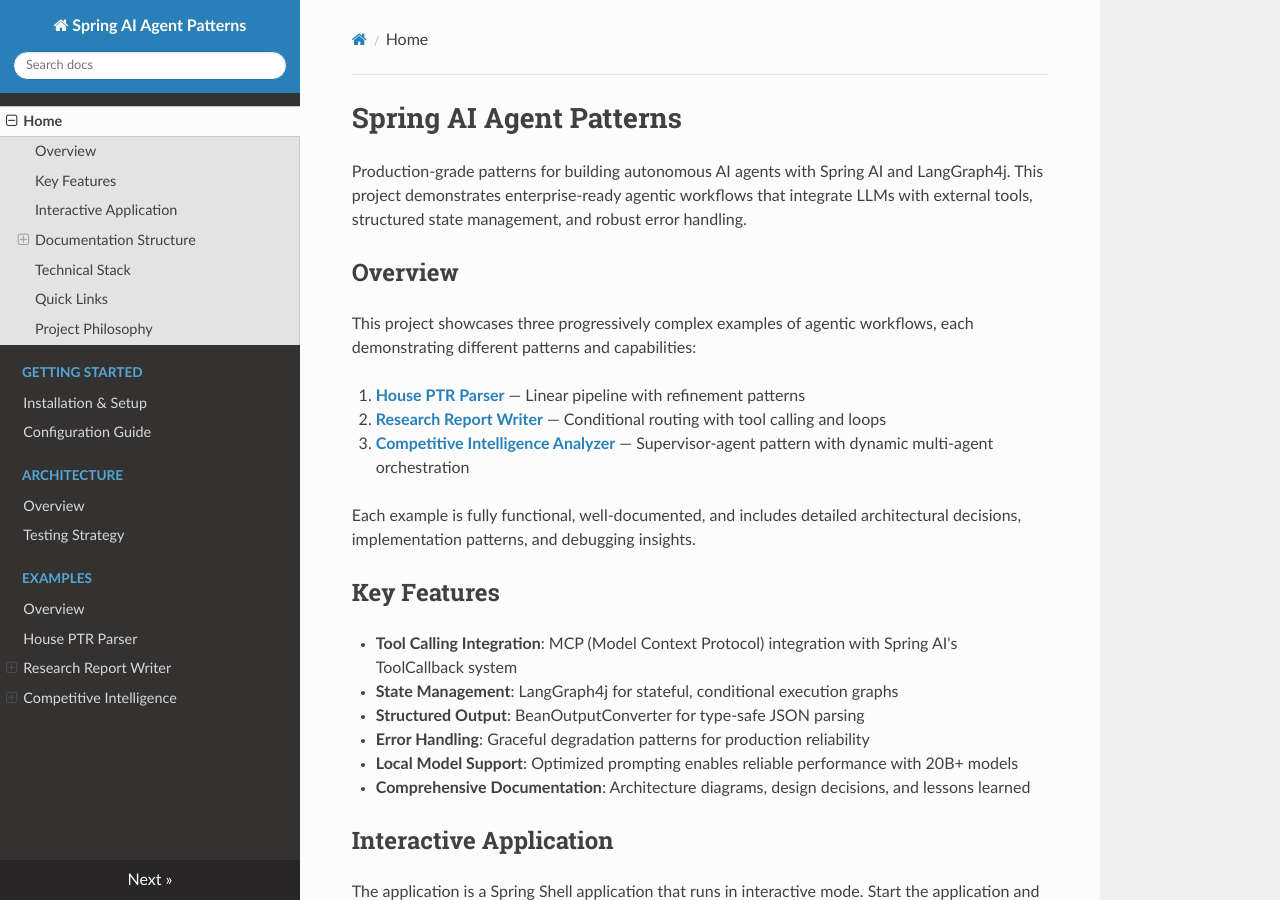
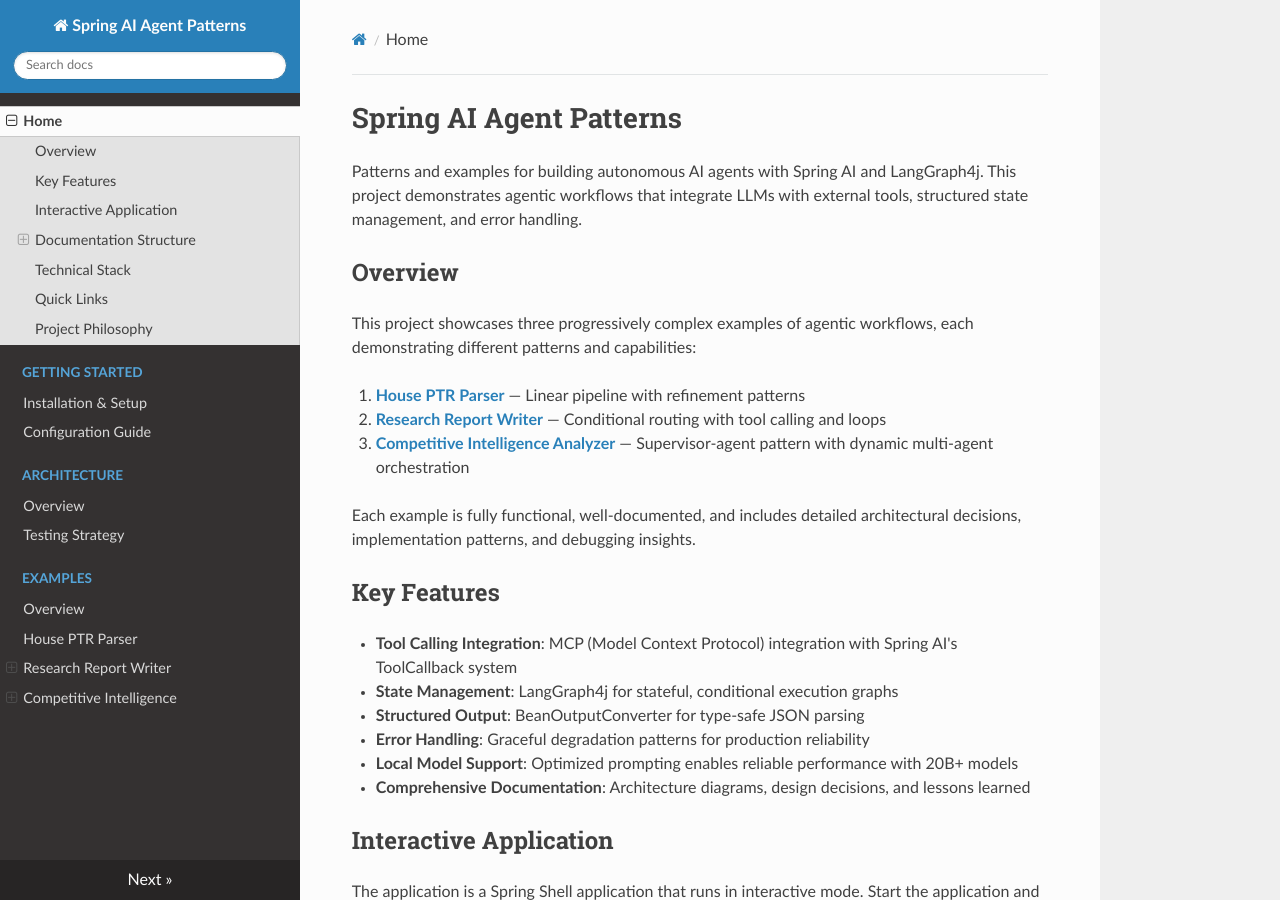
Before and after one commit to bsaltz/spring-ai-agent-patterns, an MkDocs documentation site: the page built from docs/index.md, in a window 1280 px wide and 900 px high. Built offline with MkDocs 1.6.1, drawn with Linux system fonts in a browser that asks for light colours; nearby versions of some CDN libraries; some of the changed text lies outside the part shown.

Commit message:
docs: remove production-grade claims and improve formatting
Remove "production-grade" and "production-ready" references from all
documentation as the project lacks observability, metrics, and
comprehensive retries needed for production use. Also add minor
formatting improvements with consistent spacing.

🤖 Generated with [Claude Code](https://claude.com/claude-code)

Co-Authored-By: Claude <noreply@anthropic.com>

```diff
--- a/docs/index.md
+++ b/docs/index.md
@@ -1,8 +1,7 @@
 # Spring AI Agent Patterns
 
-Production-grade patterns for building autonomous AI agents with Spring AI and LangGraph4j. This project demonstrates
-enterprise-ready agentic workflows that integrate LLMs with external tools, structured state management, and robust
-error handling.
+Patterns and examples for building autonomous AI agents with Spring AI and LangGraph4j. This project demonstrates
+agentic workflows that integrate LLMs with external tools, structured state management, and error handling.
 
 ## Overview
 
@@ -96,7 +95,7 @@ Each example includes:
 
 ## Project Philosophy
 
-This project demonstrates production-ready patterns through:
+This project demonstrates practical patterns through:
 
 - **Real Debugging**: Documentation includes actual challenges faced and solutions discovered
 - **Quantitative Results**: Performance metrics and accuracy measurements throughout
```
Also changed, not shown: README.md (+6 -2 lines), docs/architecture.md (+1 -1 lines), docs/examples/house-ptr-parser/index.md (+2 -3 lines), docs/examples/index.md (+2 -3 lines), docs/examples/research-report-writer/index.md (+3 -3 lines).
